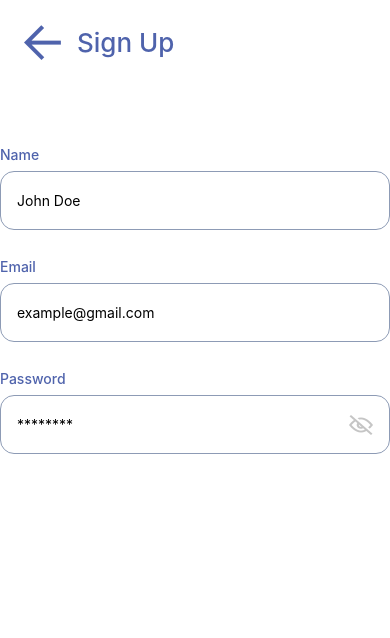
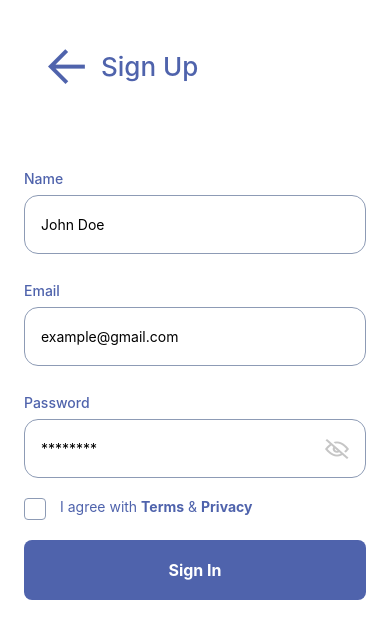
Before and after one commit to martjn/react-native-app, a React Native app: screen / in a window 390 px wide. Shown: the top 638 px of the page. Built offline with nearby package versions, Linux system fonts and the light colour scheme.

Commit message:
Add checkbox and button

```diff
--- a/src/components/Button/index.js
+++ b/src/components/Button/index.js
@@ -2,7 +2,7 @@ import React from "react";
 import { TouchableOpacity, Text } from "react-native";
 import { styles } from "./styles";
 
-function Button({ title, onPress }) {
+function Button({ title, onPress, style }) {
   const handlePress = () => {
     console.log("Button is clicked");
   };
@@ -10,7 +10,7 @@ function Button({ title, onPress }) {
     <TouchableOpacity
       activeOpacity={0.6}
       onPress={handlePress}
-      style={styles.container}
+      style={[styles.container, style]}
     >
       <Text style={styles.title}>{title}</Text>
     </TouchableOpacity>
--- /dev/null
+++ b/src/components/Checkbox/index.js
@@ -0,0 +1,24 @@
+import React from "react";
+import { TouchableOpacity, View, Image } from "react-native";
+import { styles } from "./styles";
+
+const Checkbox = ({ checked, onCheck }) => {
+  return (
+    <TouchableOpacity
+      activeOpacity={0.6}
+      style={styles.container}
+      onPress={() => onCheck(!checked)}
+    >
+      {checked ? (
+        <View style={styles.innerContainer}>
+          <Image
+            style={styles.checkIcon}
+            source={require("../../assets/auth_check.png")}
+          />
+        </View>
+      ) : null}
+    </TouchableOpacity>
+  );
+};
+
+export default Checkbox;
--- /dev/null
+++ b/src/components/Checkbox/styles.js
@@ -0,0 +1,23 @@
+import { StyleSheet } from "react-native";
+import { colors } from "../../utils/colors";
+
+export const styles = StyleSheet.create({
+  container: {
+    borderColor: colors.grey,
+    borderWidth: 1,
+    borderRadius: 4,
+    width: 22,
+    height: 22,
+  },
+  innerContainer: {
+    backgroundColor: colors.grey,
+    width: "100%",
+    height: "100%",
+    justifyContent: "center",
+    alignItems: "center",
+  },
+  checkIcon: {
+    width: 12,
+    height: 9,
+  },
+});
--- a/src/screens/auth/Signup/index.js
+++ b/src/screens/auth/Signup/index.js
@@ -1,19 +1,31 @@
-import React from "react";
+import React, { useState } from "react";
 import AuthHeader from "../../../components/AuthHeader";
 import { styles } from "./styles";
-import { View } from "react-native";
+import { View, Text } from "react-native";
 import Input from "../../../components/Input";
+import Checkbox from "../../../components/Checkbox";
+import Button from "../../../components/Button";
 
 function Signup() {
+  const [checked, setChecked] = useState(false);
   const onEyePress = () => {
     setIsPasswordVisible(!isPasswordVisible);
   };
   return (
-    <View>
+    <View style={styles.container}>
       <AuthHeader title="Sign Up" />
       <Input label="Name" placeholder={"John Doe"} />
       <Input label="Email" placeholder={"example@gmail.com"} />
       <Input isPassword label="Password" placeholder={"********"} />
+      <View style={styles.agreeRow}>
+        <Checkbox checked={checked} onCheck={setChecked} />
+        <Text style={styles.agreeText}>
+          I agree with <Text style={styles.agreeTextBold}>Terms</Text>
+          <Text> & </Text>
+          <Text style={styles.agreeTextBold}>Privacy</Text>
+        </Text>
+      </View>
+      <Button style={styles.button} title="Sign In" />
     </View>
   );
 }
--- a/src/screens/auth/Signup/styles.js
+++ b/src/screens/auth/Signup/styles.js
@@ -0,0 +1,22 @@
+import { StyleSheet } from "react-native";
+import { colors } from "../../../utils/colors";
+
+export const styles = StyleSheet.create({
+  container: {
+    padding: 24,
+  },
+  agreeRow: {
+    flexDirection: "row",
+    alignitems: "center",
+  },
+  agreeText: {
+    color: colors.blue,
+    marginHorizontal: 14,
+  },
+  agreeTextBold: {
+    fontWeight: "bold",
+  },
+  button: {
+    marginVertical: 20,
+  },
+});
```
Also changed, not shown: src/assets/auth_check.png (added).
